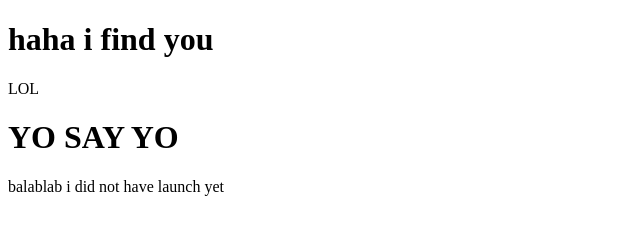
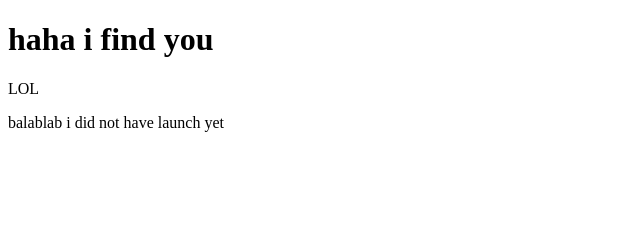
Before and after one commit to MeganHe/iat339-summer2016-demo, a plain HTML site: page index.html in a window 1280 px wide. Shown: the whole page, without its empty margins (0-640 px from the left). Drawn offline with Linux system fonts and the light colour scheme.

```diff
--- a/index.html
+++ b/index.html
@@ -9,7 +9,10 @@
 <h1>haha i find you</h1>
 <p>LOL</p>
 <body>
-<h1>YO SAY YO</h1>
+
+
 <p>balablab i did not have launch yet</p>
+
+
 </body>
 </html>
```
